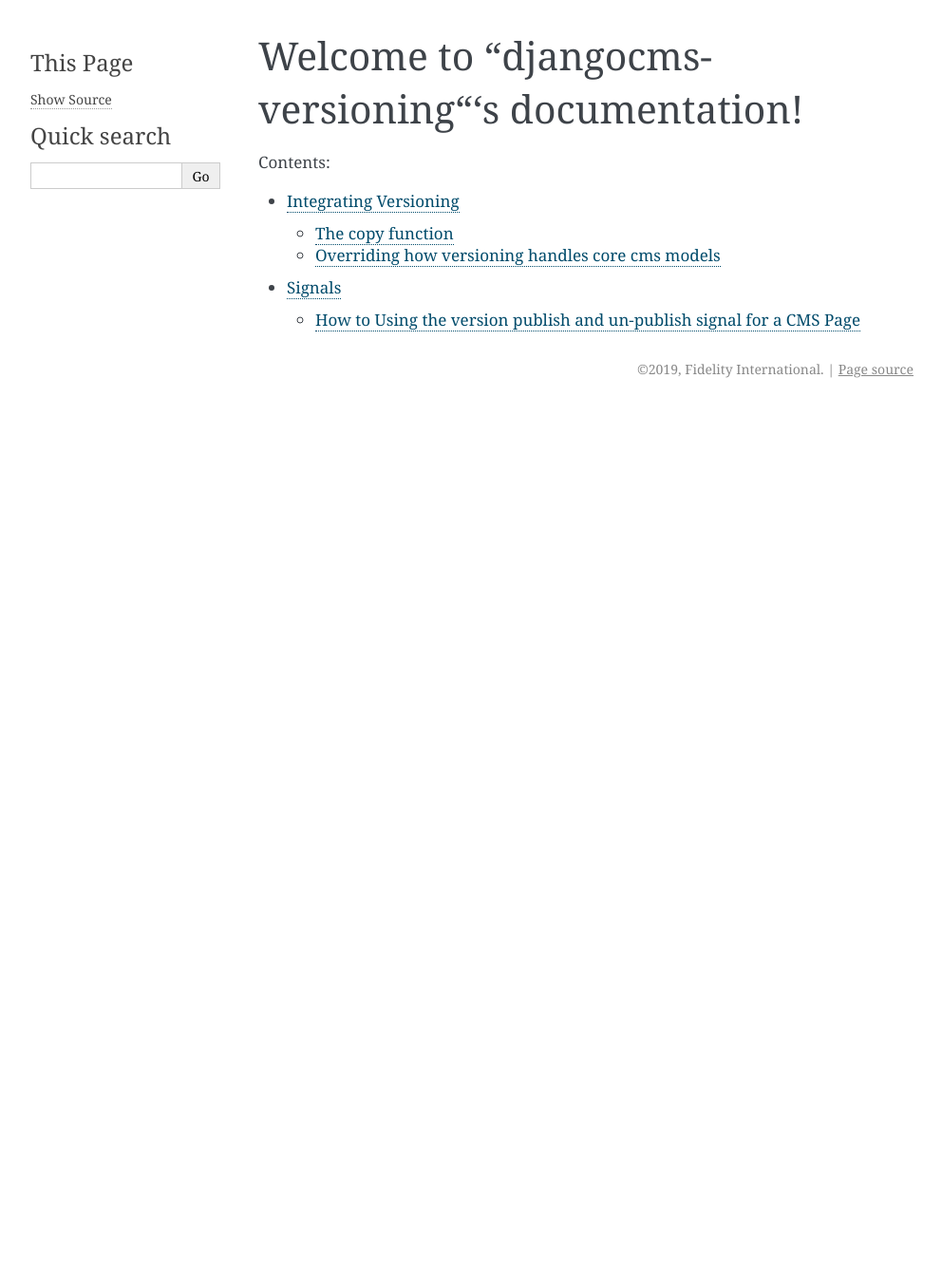
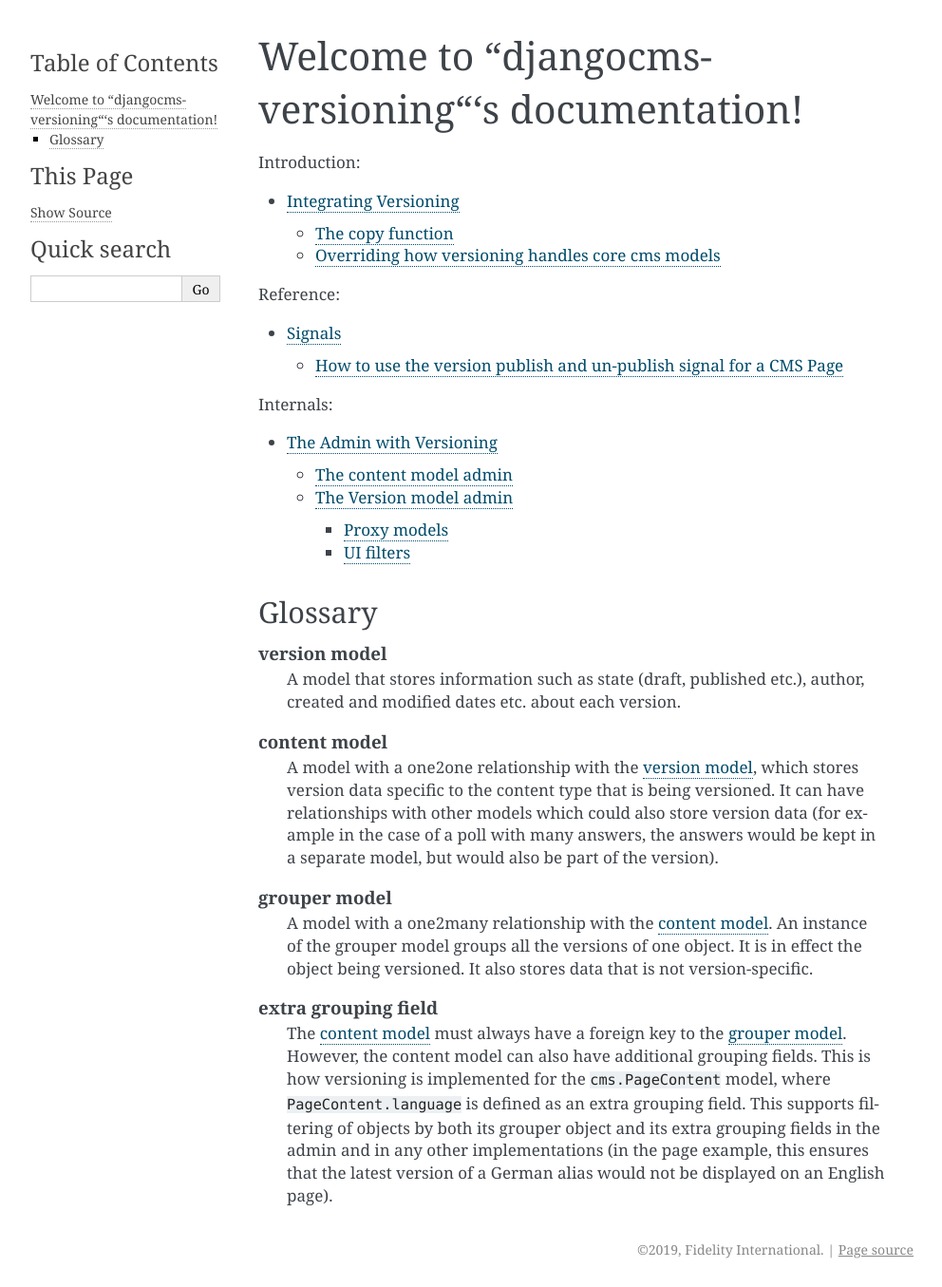
Before and after one commit to django-cms/djangocms-versioning, a Sphinx documentation site: the page built from docs/index.rst, in a window 1280 px wide. Shown: the whole page at 95% size, without its empty margins (148-1140 px from the left). Built offline with Sphinx 7.4.7, drawn with Linux system fonts in a browser that asks for light colours; before the commit the page ends 900 px from its top, so only the background shows below that.

Commit message:
Initial work on filling gaps in versioning docs

```diff
--- /dev/null
+++ b/docs/admin_architecture.rst
@@ -0,0 +1,29 @@
+The Admin with Versioning
+==========================
+
+
+The content model admin
+------------------------
+Versioning modifies (monkeypatches) the admin for each :term:`content model <content model>`. This is because
+versioning duplicates content model records every time a new version is created (since content models hold the version data
+that's content type specific). Versioning therefore needs to limit the queryset in the content model admin to
+include only the records for the latest versions.
+
+
+The Version model admin
+------------------------
+
+Proxy models
++++++++++++++
+Versioning generates a `proxy model
+<https://docs.djangoproject.com/en/dev/topics/db/models/#proxy-models>`_
+for each
+
+
+UI filters
++++++++++++
+
+Versioning generates ``FakeFilter`` classes (inheriting from django's ``admin.SimpleListFilter``) for each
+:term:`extra grouping field <extra grouping field>`. The purpose of these is to make the django admin display the filter
+in the UI. But these ``FakeFilter`` classes don't actually do any filtering as this is actually handled by
+``VersionChangeList.get_grouping_field_filters``.
--- a/docs/index.rst
+++ b/docs/index.rst
@@ -3,7 +3,52 @@
 
 .. toctree::
    :maxdepth: 3
-   :caption: Contents:
+   :caption: Introduction:
 
    versioning_integration
+
+.. toctree::
+   :maxdepth: 3
+   :caption: Reference:
+
    signals
+
+.. toctree::
+   :maxdepth: 3
+   :caption: Internals:
+
+   admin_architecture
+
+
+Glossary
+--------
+
+.. glossary::
+
+    version model
+        A model that stores information such as state (draft, published etc.),
+        author, created and modified dates etc. about each version.
+
+    content model
+        A model with a one2one relationship with the
+        :term:`version model <version model>`, which stores version data specific to
+        the content type that is being versioned. It can have relationships
+        with other models which could also store version data (for example in the case of
+        a poll with many answers, the answers would be kept in a separate
+        model, but would also be part of the version).
+
+    grouper model
+        A model with a one2many relationship with the
+        :term:`content model <content model>`. An instance of the grouper
+        model groups all the versions of one object. It is in effect the
+        object being versioned. It also stores data that is not version-specific.
+
+    extra grouping field
+        The :term:`content model <content model>` must always have a foreign key
+        to the :term:`grouper model <grouper model>`. However, the content model
+        can also have additional grouping fields. This is how versioning
+        is implemented for the ``cms.PageContent`` model, where ``PageContent.language``
+        is defined as an extra grouping field. This supports filtering of objects
+        by both its grouper object and its extra grouping fields in the admin and
+        in any other implementations (in the page example, this ensures that
+        the latest version of a German alias would not be displayed on an English page).
--- a/docs/signals.rst
+++ b/docs/signals.rst
@@ -13,7 +13,7 @@
 
 A token is emitted in the signals that will allow the pre and post signals to be tied together, this could be of use if multiple transactions occur at the same time, allowing a token to match the pre and post signals that belong together.
 
-How to Using the version publish and un-publish signal for a CMS Page
+How to use the version publish and un-publish signal for a CMS Page
 ---------------------------------------------------------------------
 
 The CMS used to provide page publish and unpublish signals which have since been removed in DjangoCMS 4.0. To replicate the behaviour you can listen to changes on the cms model PageContent as shown in the example below.
```
Also changed, not shown: 1 other file.
